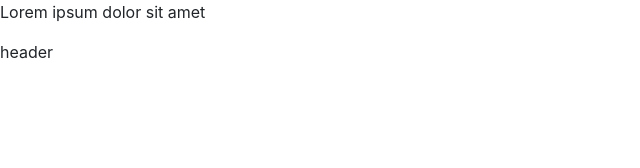
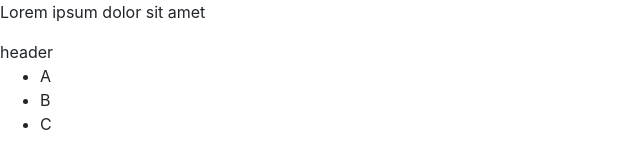
Before and after one commit to binhnguuyen/BC53_GitDEMO_NguyenLeTieuBinh, a plain HTML site: page bootstrapCapstone/index.html in a window 1280 px wide. Shown: the full height of the page, 0-640 px from the left. Drawn offline with nearby package versions, Linux system fonts and the light colour scheme.

Commit message:
add ul li

```diff
--- a/bootstrapCapstone/index.html
+++ b/bootstrapCapstone/index.html
@@ -18,6 +18,11 @@
         Lorem ipsum dolor sit amet
     </p>
     <section class="header">header</section>
+    <ul>
+        <li>A</li>
+        <li>B</li>
+        <li>C</li>
+    </ul>
     <!-- Optional JavaScript -->
     <!-- jQuery first, then Popper.js, then Bootstrap JS -->
     <script src="https://code.jquery.com/jquery-3.3.1.slim.min.js"
```
